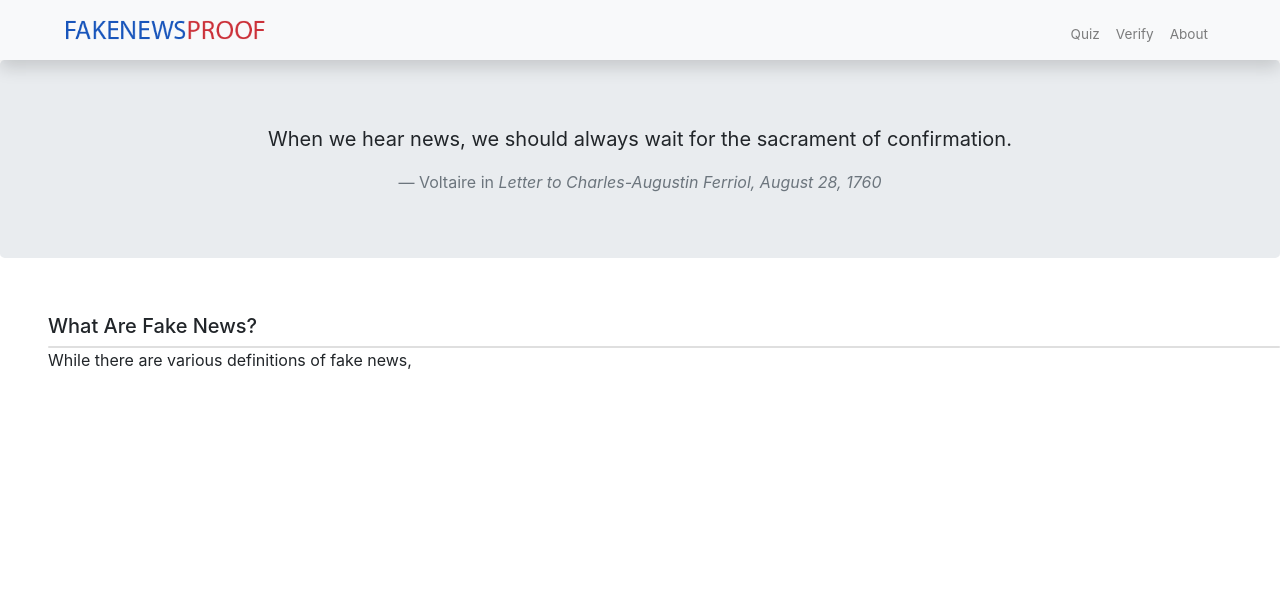
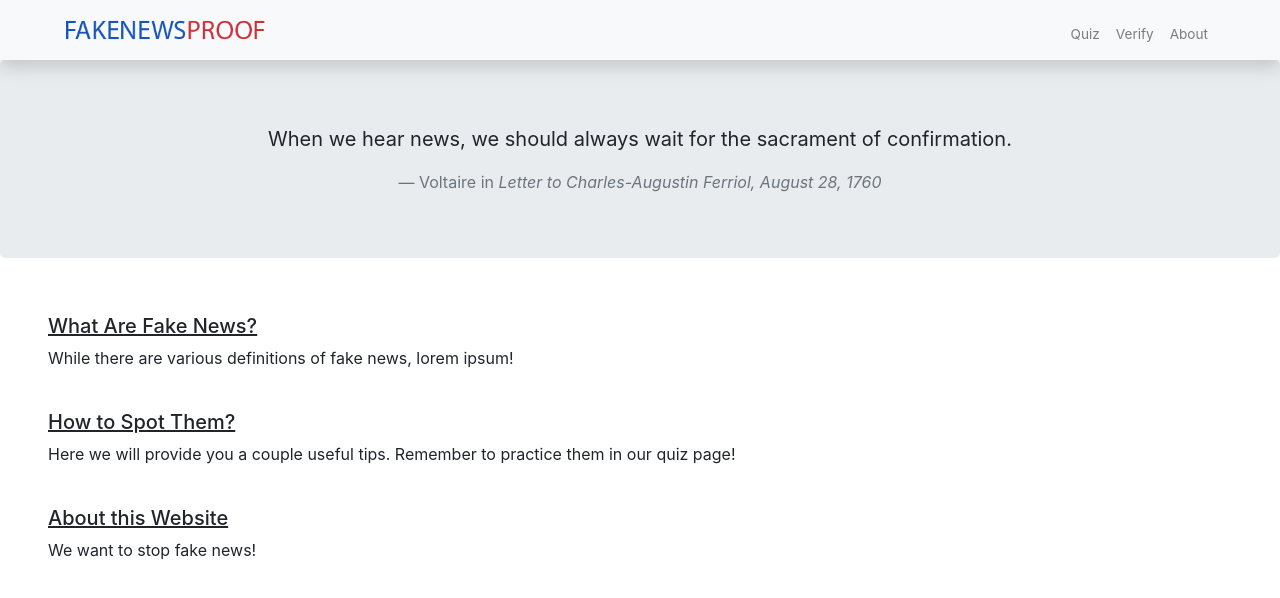
Before and after one commit to ashgarr/fn-react, a React (Create React App) app: page /about in a window 1280 px wide. Shown: the top 598 px of the page. Built offline with nearby package versions, Linux system fonts and the light colour scheme.

Commit message:
adding lorem to aboutpage

```diff
--- a/src/views/About.js
+++ b/src/views/About.js
@@ -17,15 +17,39 @@ class About extends Component {
                 <div class="ml-5 text-left">
                     <br />
                     <h5>
-                        What Are Fake News?
+                        <u>What Are Fake News?</u>
                     </h5>
-                    <div class="card">
 
-                    </div>
+
                     <p>
-                        While there are various definitions of fake news,
+                        While there are various definitions of fake news, lorem ipsum!
                             </p>
+                    <br />
                 </div>
+                <div class="ml-5 text-left">
+                    <h5>
+                        <u>How to Spot Them?</u>
+                    </h5>
+
+                    <p>
+                        Here we will provide you a couple useful tips. Remember to practice them in our quiz page!
+                    </p>
+                    <br />
+                </div>
+
+                <div class="ml-5 text-left">
+                    <h5>
+                        <u>About this Website</u>
+                    </h5>
+
+                    <p>
+                        We want to stop fake news!
+                </p>
+                </div>
+
+
+
+
 
 
 
```
